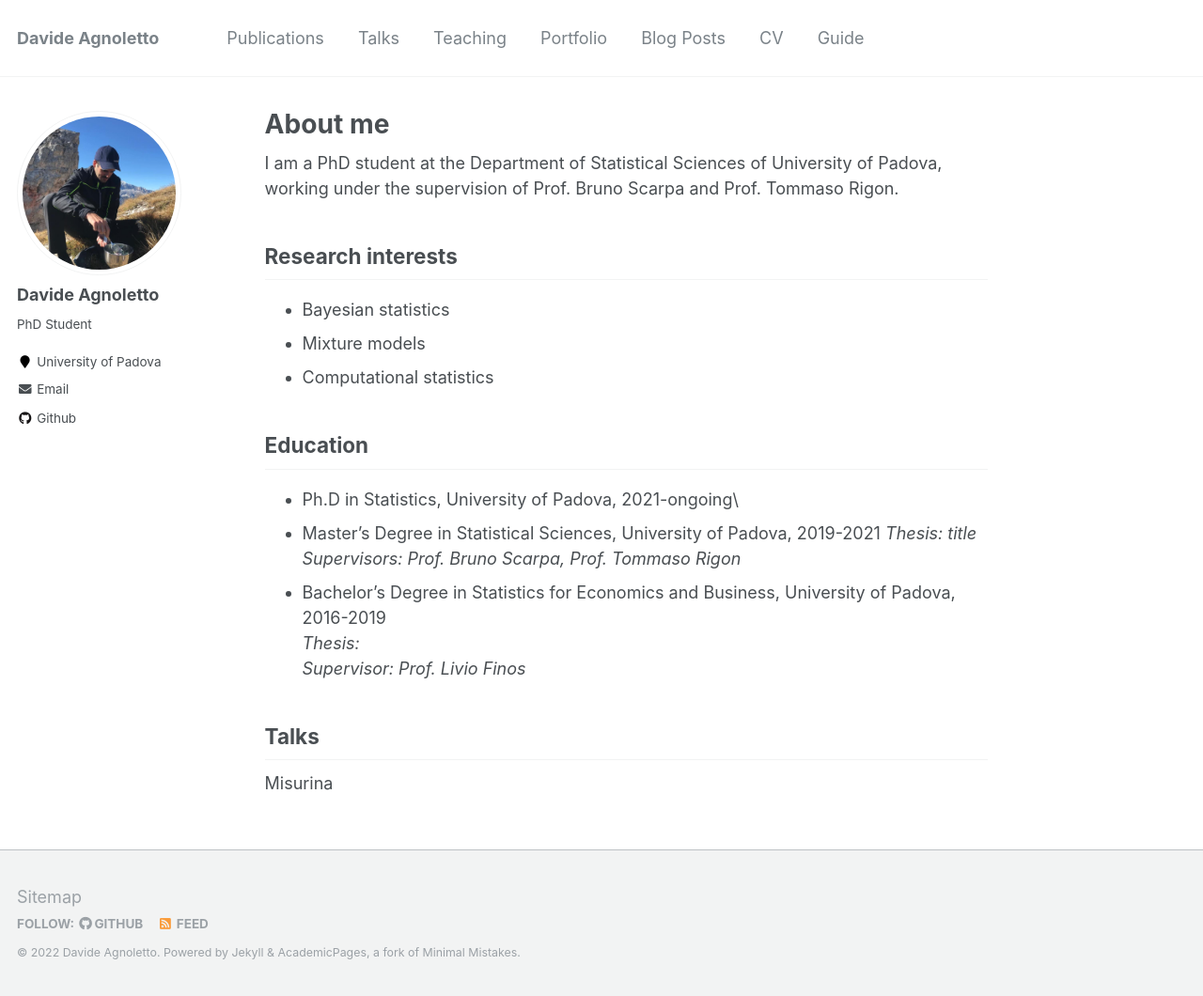
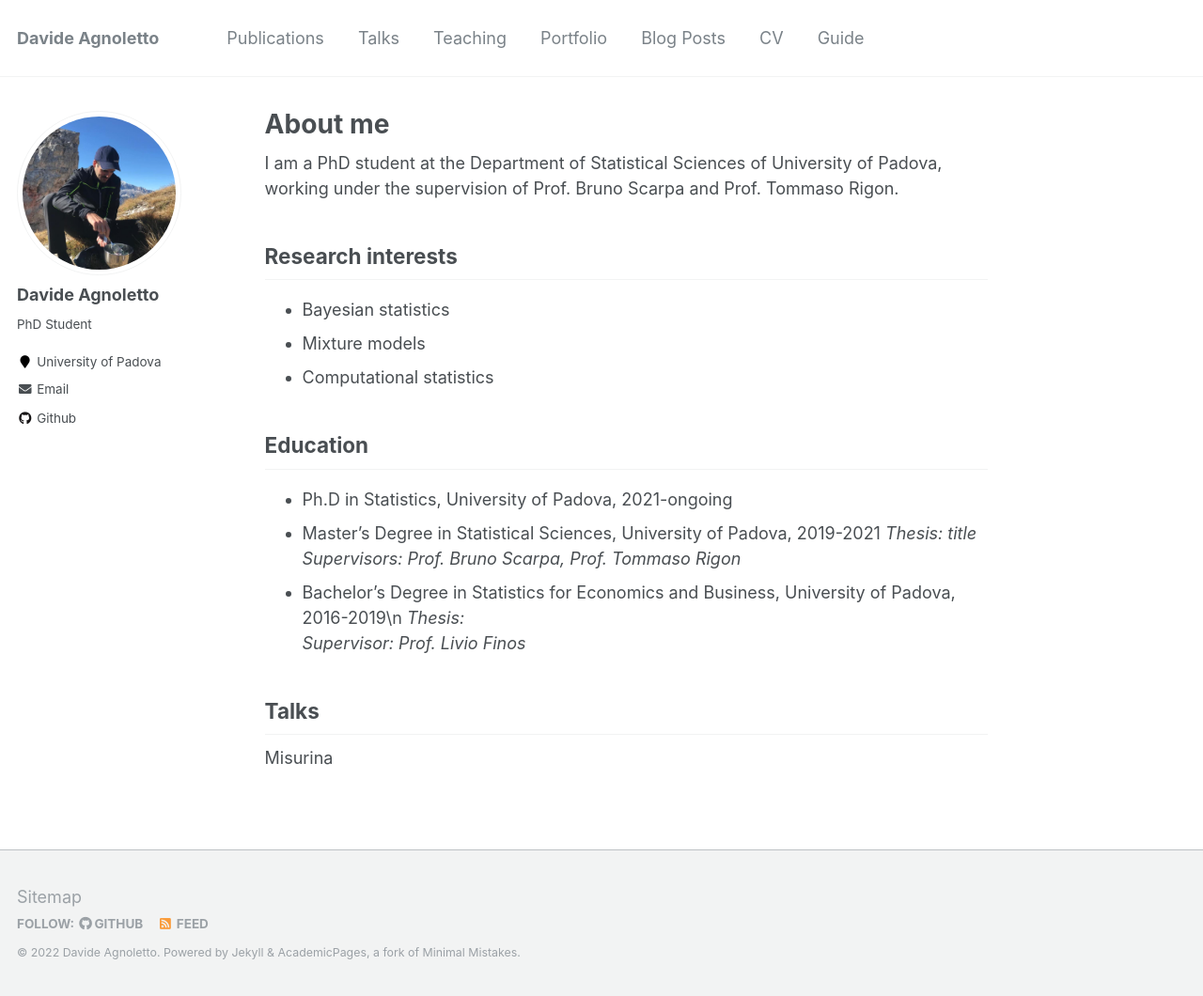
Before and after one commit to davideagno/davideagno.github.io, a Jekyll site: the page built from _pages/about.md, in a window 1280 px wide and 1060 px high. Shown: the whole window at 94% size. Built offline with Jekyll 4.4.1, drawn with Linux system fonts in a browser that asks for light colours.

```diff
--- a/_pages/about.md
+++ b/_pages/about.md
@@ -18,11 +18,11 @@ Research interests
 
 Education
 ----
-* Ph.D in Statistics, University of Padova, 2021-ongoing\\
+* Ph.D in Statistics, University of Padova, 2021-ongoing
 * Master's Degree in Statistical Sciences, University of Padova, 2019-2021
   *Thesis: title*
   *Supervisors: Prof. Bruno Scarpa, Prof. Tommaso Rigon*
-* Bachelor's Degree in Statistics for Economics and Business, University of Padova, 2016-2019\\
+* Bachelor's Degree in Statistics for Economics and Business, University of Padova, 2016-2019\n
   *Thesis:*\\
   *Supervisor: Prof. Livio Finos*
 
```
